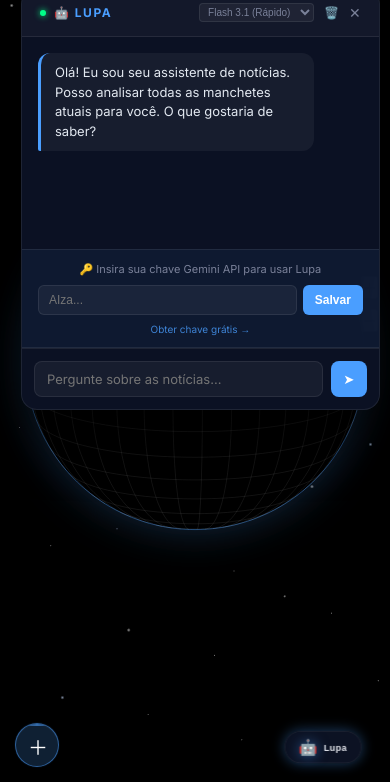
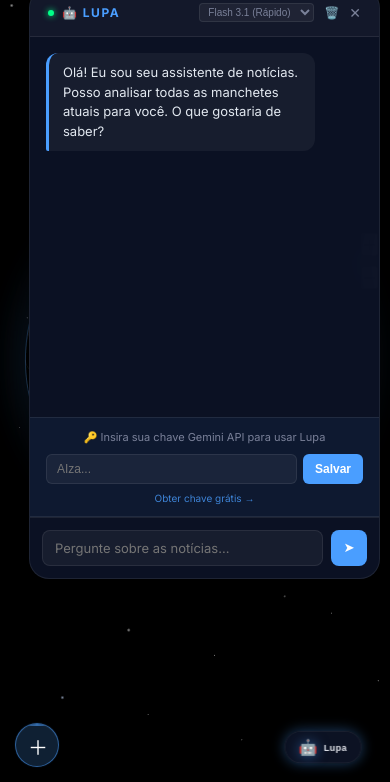
Before and after one commit to souzaobr/Lupaworld, a website: page app/public/index.html in a window 390 px wide. Shown: the part 62-844 px from the top of the page. Drawn offline with nearby package versions, Linux system fonts and the light colour scheme; no server answers.

Commit message:
Mobile Lupa: Vertical proportions and overlay button

```diff
--- a/app/public/style.css
+++ b/app/public/style.css
@@ -1639,21 +1639,27 @@
     position: absolute; top: 5px; right: 5px; font-size: 14px; transform: rotate(45deg); height: 24px; width: 24px; min-height: 24px;
   }
 
-  /* 3. BOTTOM RIGHT: Lupa Chat Control */
+  /* 3. BOTTOM RIGHT: Lupa Chat Control & Window Overlay */
   #ai-chat-toggle {
-    scale: 0.7; /* Smaller toggle */
+    scale: 0.7;
     position: fixed; bottom: 12px; right: 12px;
     box-shadow: 0 0 20px rgba(74,158,255,0.4);
+    z-index: 500; /* Button below window when open */
   }
   .chat-window {
-    width: 92vw !important;
-    height: 50vh !important; /* Shorter chat window */
-    bottom: 70px; right: 4vw; left: 4vw;
+    width: 90vw !important;
+    height: 78vh !important; /* Tall vertical proportions as requested */
+    bottom: 12px !important; /* Start from the very base over the button */
+    right: 5vw !important;
+    left: 5vw !important;
+    z-index: 10001; /* Above toggle button */
+    border-radius: 20px !important;
+    box-shadow: 0 10px 50px rgba(0,0,0,0.9);
   }
 
   /* 4. MIDDLE RIGHT: ZOOM CONTROLS */
   #mobile-zoom-controls {
-    position: fixed; right: 12px; top: 40%;
+    position: fixed; right: 12px; top: 35%;
     display: flex; flex-direction: column; gap: 10px;
     z-index: 600;
   }
```
